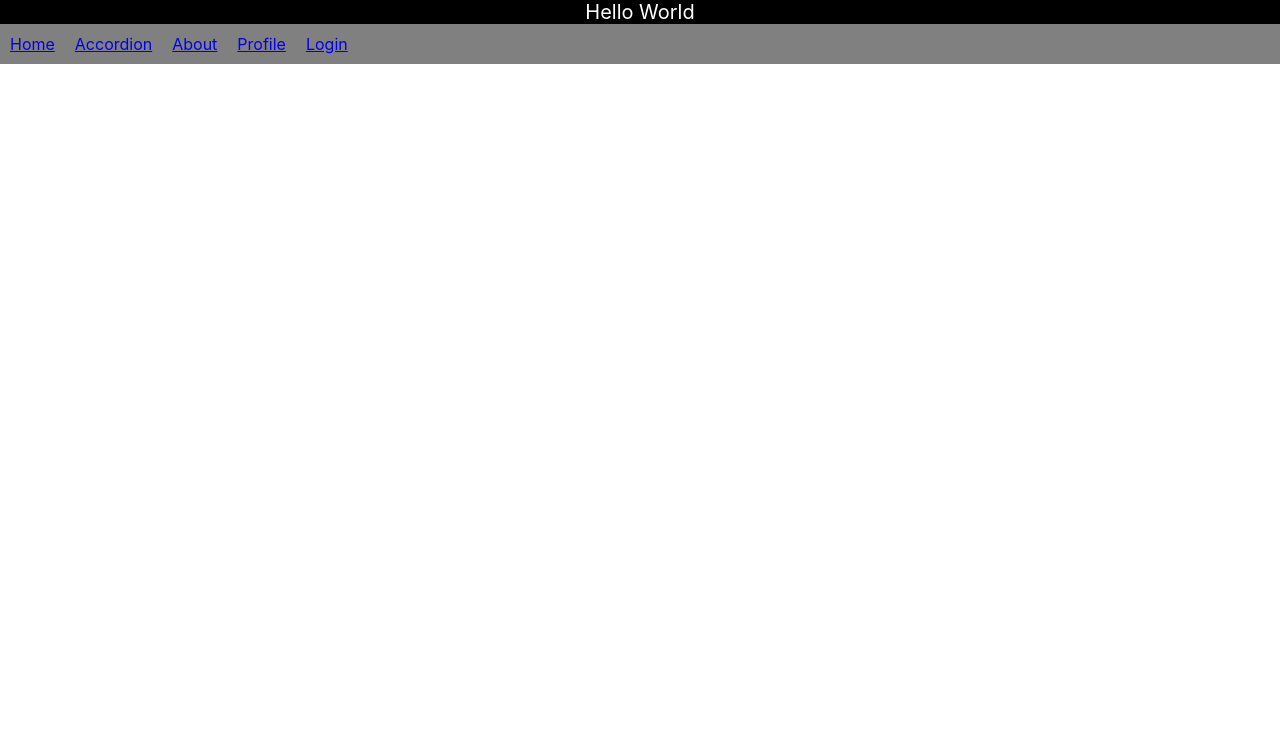
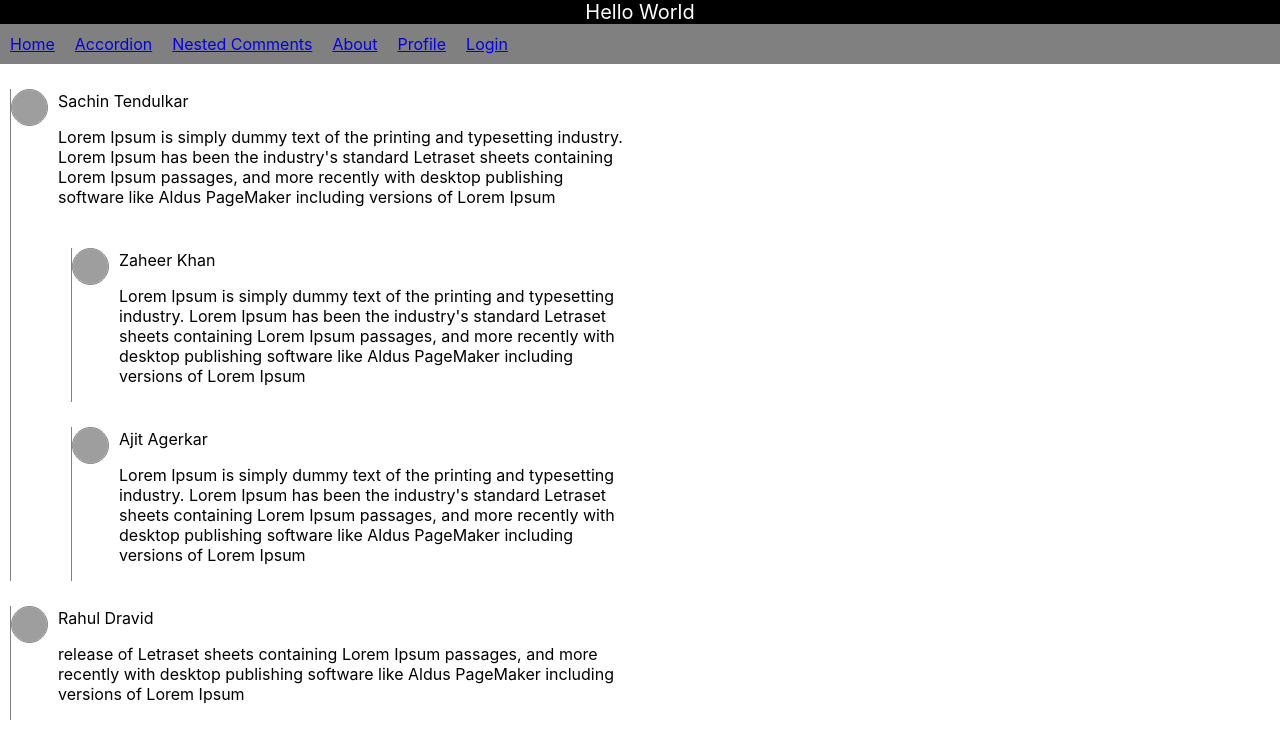
Before and after one commit to Rronit/NamasteDev_LLD, a React (Create React App) app: page /comments in a window 1280 px wide. Shown: the top 743 px of the page. Built offline with nearby package versions, Linux system fonts and the light colour scheme; grey boxes are pictures that could not be loaded.

Commit message:
feat: nested comments

```diff
--- a/src/App.tsx
+++ b/src/App.tsx
@@ -7,6 +7,7 @@ import ProtectedRoutes from "./components/ProtectedRoutes";
 import Login from "./components/Login";
 import Profile from "./components/Profile";
 import Accordion from "./components/Accordion/Accordion";
+import { NestedComments } from "./components/NestedComments/NestedComments";
 
 function App() {
   return (
@@ -34,6 +35,9 @@ function App() {
         <a style={{ padding: 10 }} href="/accordion">
           Accordion
         </a>
+        <a style={{ padding: 10 }} href="/comments">
+          Nested Comments
+        </a>
         <a style={{ padding: 10 }} href="/about">
           About
         </a>
@@ -55,6 +59,7 @@ function App() {
           </Route>
           <Route path="/login" element={<Login />}></Route>
           <Route path="/accordion" element={<Accordion />}></Route>
+          <Route path="/comments" element={<NestedComments />}></Route>
         </Routes>
       </BrowserRouter>
       {/* <ShimmerUI />; */}
--- /dev/null
+++ b/src/components/NestedComments/Comment.tsx
@@ -0,0 +1,40 @@
+import React from "react";
+
+export default function Comment({ data }: any) {
+  const { username, comment, replies } = data;
+  return (
+    <div
+      style={{
+        margin: 10,
+        marginTop: 25,
+        paddingLeft: 0,
+        borderLeft: "1px solid grey"
+      }}
+    >
+      <div style={{ display: "flex" }}>
+        <img
+          src="https://styles.redditmedia.com/t5_2qh1q/styles/communityIcon_d625ty2hw24d1.png"
+          alt="profile pic"
+          style={{
+            height: 35,
+            width: 35,
+            borderRadius: "50%",
+            border: "1px solid grey"
+          }}
+        />
+        <div style={{ paddingLeft: 10 }}>
+          <p style={{ marginTop: 2 }}>{username}</p>
+          <p>{comment}</p>
+        </div>
+      </div>
+      {replies && (
+        <div style={{ paddingLeft: 50 }}>
+          {/* {replies.map((reply:any)=><Comment data={reply})} */}
+          {replies.map((reply: any) => {
+            return <Comment data={reply} />;
+          })}
+        </div>
+      )}
+    </div>
+  );
+}
--- /dev/null
+++ b/src/components/NestedComments/NestedComments.tsx
@@ -0,0 +1,91 @@
+import React from "react";
+import Comment from "./Comment";
+
+const data = [
+  {
+    username: "Sachin Tendulkar",
+    comment:
+      "Lorem Ipsum is simply dummy text of the printing and typesetting industry. Lorem Ipsum has been the industry's standard  Letraset sheets containing Lorem Ipsum passages, and more recently with desktop publishing software like Aldus PageMaker including versions of Lorem Ipsum",
+    replies: [
+      {
+        username: "Zaheer Khan",
+        comment:
+          "Lorem Ipsum is simply dummy text of the printing and typesetting industry. Lorem Ipsum has been the industry's standard  Letraset sheets containing Lorem Ipsum passages, and more recently with desktop publishing software like Aldus PageMaker including versions of Lorem Ipsum",
+        replies: []
+      },
+      {
+        username: "Ajit Agerkar",
+        comment:
+          "Lorem Ipsum is simply dummy text of the printing and typesetting industry. Lorem Ipsum has been the industry's standard  Letraset sheets containing Lorem Ipsum passages, and more recently with desktop publishing software like Aldus PageMaker including versions of Lorem Ipsum",
+        replies: []
+      }
+    ]
+  },
+  {
+    username: "Rahul Dravid",
+    comment:
+      "  release of Letraset sheets containing Lorem Ipsum passages, and more recently with desktop publishing software like Aldus PageMaker including versions of Lorem Ipsum"
+  },
+  {
+    username: "Anil Khumble",
+    comment:
+      "dummy text ever since the 1500s, when an unknown printer took a galley of type and scrambled it to make a type specimen book. It has survived not only five centuries, but also the leap into electronic typesetting, remaining essentially unchanged. It was popularised in the 1960s with the release of",
+    replies: [
+      {
+        username: "Ravi Chand Ashwin",
+        comment:
+          "Lorem Ipsum is simply dummy text of the printing and typesetting industry. Lorem Ipsum has been the industry's standard  Letraset sheets containing Lorem Ipsum passages, and more recently with desktop publishing software like Aldus PageMaker including versions of Lorem Ipsum",
+        replies: [
+          {
+            username: "Ajay Jadeja",
+            comment:
+              "Lorem Ipsum is simply dummy text of the printing and typesetting industry. Lorem Ipsum has been the industry's standard  Letraset sheets containing Lorem Ipsum passages, and more recently with desktop publishing software like Aldus PageMaker including versions of Lorem Ipsum",
+            replies: [
+              {
+                username: "VVS Laxsman",
+                comment:
+                  "Lorem Ipsum is simply dummy text of the printing and typesetting industry. Lorem Ipsum has been the industry's standard  Letraset sheets containing Lorem Ipsum passages, and more recently with desktop publishing software like Aldus PageMaker including versions of Lorem Ipsum",
+                replies: [
+                  {
+                    username: "Yuvraj Singh",
+                    comment:
+                      "Lorem Ipsum is simply dummy text of the printing and typesetting industry. Lorem Ipsum has been the industry's standard  Letraset sheets containing Lorem Ipsum passages, and more recently with desktop publishing software like Aldus PageMaker including versions of Lorem Ipsum",
+                    replies: [
+                      {
+                        username: "Mahendra Dhoni",
+                        comment:
+                          "Lorem Ipsum is simply dummy text of the printing and typesetting industry. Lorem Ipsum has been the industry's standard  Letraset sheets containing Lorem Ipsum passages, and more recently with desktop publishing software like Aldus PageMaker including versions of Lorem Ipsum",
+                        replies: []
+                      }
+                    ]
+                  },
+                  {
+                    username: "Rohit Sharma",
+                    comment:
+                      "  release of Letraset sheets containing Lorem Ipsum passages, and more recently with desktop publishing software like Aldus PageMaker including versions of Lorem Ipsum"
+                  }
+                ]
+              }
+            ]
+          }
+        ]
+      },
+      {
+        username: "Sachin Tendulkar",
+        comment:
+          "Lorem Ipsum is simply dummy text of the printing and typesetting industry. Lorem Ipsum has been the industry's standard  Letraset sheets containing Lorem Ipsum passages, and more recently with desktop publishing software like Aldus PageMaker including versions of Lorem Ipsum",
+        replies: []
+      }
+    ]
+  }
+];
+
+export const NestedComments = () => {
+  return (
+    <div style={{ width: "50%" }}>
+      {data.map((comment: any) => {
+        return <Comment data={comment} />;
+      })}
+    </div>
+  );
+};
```
